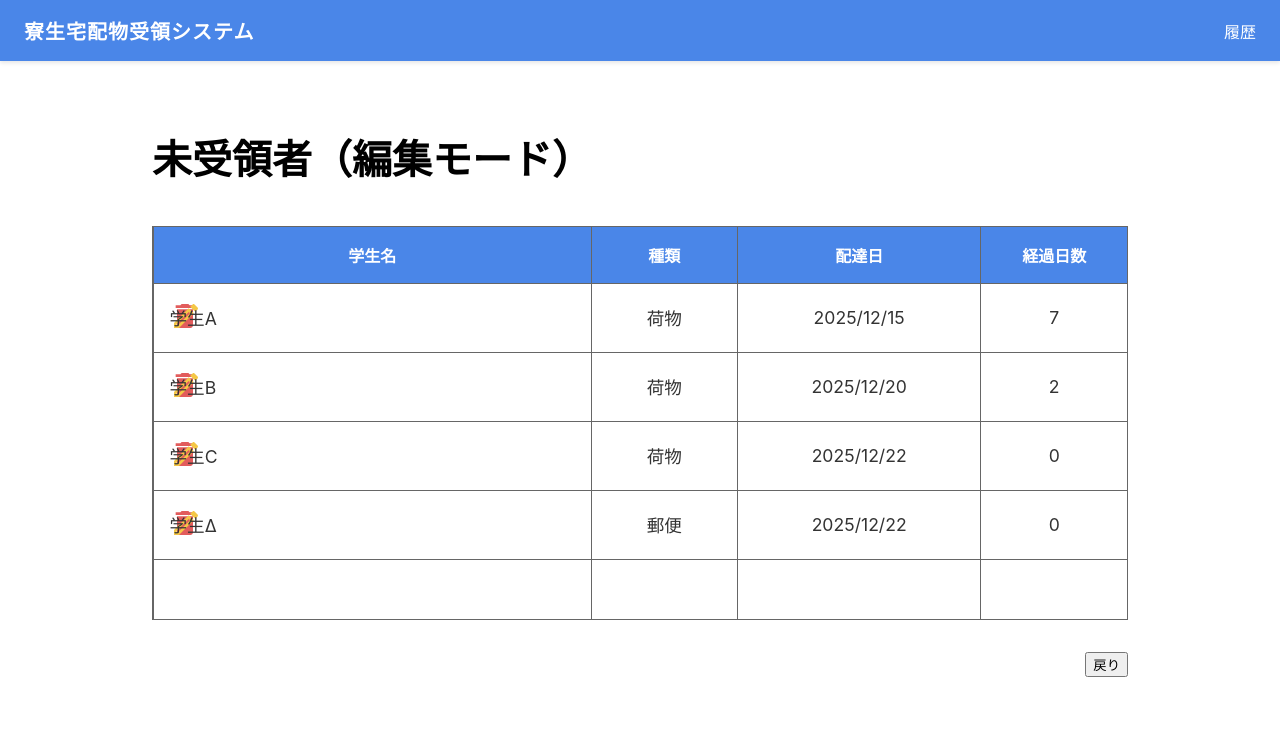
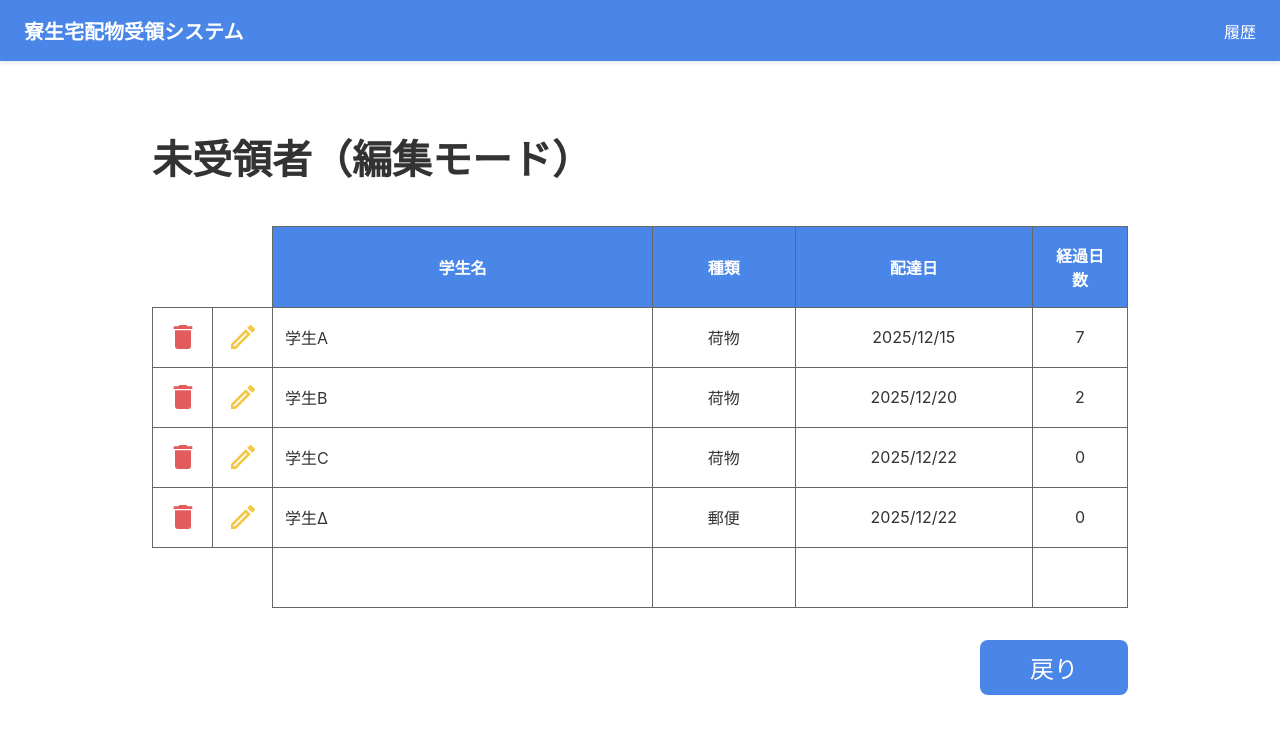
Before and after one commit to mii-na/softwareEngineering, a React (Vite) app: page /edit in a window 1280 px wide. Shown: the top 734 px of the page. Built offline with nearby package versions, Linux system fonts and the light colour scheme.

Commit message:
削除ボタン実装

```diff
--- a/src/App.css
+++ b/src/App.css
@@ -18,7 +18,7 @@ body {
 
 /* --- ヘッダー --- */
 .app-header {
-  background-color: #4A86E8; /* 画像の特徴的な青色 */
+  background-color: #4A86E8;
   color: white;
   padding: 16px 24px;
   display: flex;
@@ -30,22 +30,16 @@ body {
 .header-title {
   font-size: 1.25rem;
   font-weight: bold;
-  letter-spacing: 0.05em;
 }
 
 .header-history {
-  font-size: 1rem;
   cursor: pointer;
-}
-
-.header-history:hover {
-  text-decoration: underline;
 }
 
 /* --- メインコンテンツ --- */
 .main-content {
   max-width: 1024px;
-  margin: 0 auto; /* 中央寄せ */
+  margin: 0 auto;
   padding: 40px 24px;
   width: 100%;
 }
@@ -54,87 +48,95 @@ body {
   font-size: 2.5rem;
   font-weight: bold;
   margin-bottom: 40px;
-  color: black;
 }
 
-/* --- テーブル --- */
+/* --- テーブル設定 (ここから下が特に重要) --- */
 .table-container {
   width: 100%;
-  border: 1px solid #666; /* 外枠 */
 }
 
 .parcel-table {
   width: 100%;
-  border-collapse: collapse; /* Excelのように隙間をなくす */
-  table-layout: fixed; /* 列幅を固定して制御しやすくする */
+  border-collapse: collapse;
+  /* 列幅を固定してレイアウト崩れを防ぐ */
+  table-layout: fixed;
 }
 
-/* テーブルヘッダー */
+/* --- テーブルヘッダー --- */
 .parcel-table th {
+  padding: 16px;
+  font-weight: 600;
+  text-align: center;
+  /* デフォルトの境界線 */
+  border-right: 1px solid #666;
+  border-top: 1px solid #666;
+  border-bottom: 1px solid #666;
   background-color: #4A86E8;
   color: white;
-  padding: 16px;
-  border-right: 1px solid #666; /* 縦の区切り線 */
-  font-weight: 600;
-  text-align: center;
 }
 
-.parcel-table th:last-child {
-  border-right: none;
+/* --- ！！！ここが重なり解消の重要ポイント！！！ --- */
+/* アイコン用のヘッダー（透明・幅固定） */
+.th-icon-header {
+  width: 60px;  /* ここで幅を確保しています */
+  background-color: transparent !important; /* 青背景を消す */
+  border: none !important; /* 枠線を消す */
 }
 
-/* 列幅の指定 */
-.th-name { width: 45%; }
+/* --- 列の幅設定 --- */
+/* アイコン列以外の幅をパーセントで指定 */
+.th-name { width: 40%; border-left: 1px solid #666; }
 .th-type { width: 15%; }
 .th-date { width: 25%; }
-.th-days { width: 15%; }
+.th-days { width: 10%; }
 
-/* テーブルボディ */
+/* --- テーブルボディ --- */
 .parcel-table td {
-  padding: 16px;
-  border-top: 1px solid #666; /* 横の区切り線 */
-  border-right: 1px solid #666; /* 縦の区切り線 */
-  font-size: 1.1rem;
+  padding: 12px;
+  border: 1px solid #666;
+  vertical-align: middle;
+  height: 60px; /* セルの高さを確保 */
 }
 
-.parcel-table td:last-child {
-  border-right: none;
+/* アイコン用セル */
+.td-icon {
+  width: 60px; /* ヘッダーと同じ幅を指定 */
+  text-align: center;
+  padding: 0; /* パディングをなくして中央配置しやすくする */
+  border: none; /* アイコン周りの枠線はお好みで（画像に合わせるなら枠なしが良いかも） */
 }
 
-/* 学生名は左寄せ、その他は中央寄せ */
-.td-name {
-  text-align: left;
-  padding-left: 24px; /* 学生名のインデント */
+/* もし画像のようにアイコンにも枠線が必要なら以下を有効にしてください */
+/* .td-icon { border: 1px solid #666; } */
+
+.icon-box {
+  display: flex;
+  justify-content: center;
+  align-items: center;
+  width: 100%;
+  height: 100%;
 }
 
-.td-center {
-  text-align: center;
-}
+.td-name { text-align: left; padding-left: 24px; }
+.td-center { text-align: center; }
 
-/* 空行のスタイル（高さ確保） */
-.empty-row td {
-  height: 60px;
-}
+/* 空行 */
+.empty-row td { height: 60px; }
+.td-icon-empty { border: none !important; }
 
-/* --- ボタンエリア --- */
+/* --- ボタン --- */
 .button-container {
   display: flex;
-  justify-content: flex-end; /* 右寄せ */
+  justify-content: flex-end;
   margin-top: 32px;
 }
 
-.edit-button {
+.action-button {
   background-color: #4A86E8;
   color: white;
   font-size: 1.5rem;
   padding: 10px 50px;
   border: none;
-  border-radius: 8px; /* 角丸 */
+  border-radius: 8px;
   cursor: pointer;
-  box-shadow: 0 2px 4px rgba(0,0,0,0.2);
-  transition: background-color 0.2s;
 }
-
-.edit-button:hover {
-  background-color: #3b75d6;
-}
--- a/src/EditPage.tsx
+++ b/src/EditPage.tsx
@@ -1,9 +1,26 @@
-import React from 'react';
+import React, { useState } from 'react';
 import { useNavigate } from 'react-router-dom';
 import './App.css';
-import { mockData } from './Home'; // データをHomeからインポート（または共通ファイルから）
 
-// アイコンコンポーネント
+// --- 方法②：ここで型とデータを定義します ---
+
+interface ParcelData {
+  id: string;
+  studentName: string;
+  type: '荷物' | '郵便';
+  deliveryDate: string;
+  elapsedDays: number;
+}
+
+const mockData: ParcelData[] = [
+  { id: '1', studentName: '学生A', type: '荷物', deliveryDate: '2025/12/15', elapsedDays: 7 },
+  { id: '2', studentName: '学生B', type: '荷物', deliveryDate: '2025/12/20', elapsedDays: 2 },
+  { id: '3', studentName: '学生C', type: '荷物', deliveryDate: '2025/12/22', elapsedDays: 0 },
+  { id: '4', studentName: '学生Δ', type: '郵便', deliveryDate: '2025/12/22', elapsedDays: 0 },
+];
+
+// --- アイコンの定義 ---
+
 const TrashIcon = () => (
   <svg xmlns="http://www.w3.org/2000/svg" viewBox="0 0 24 24" fill="#E25C5C" width="32px" height="32px">
     <path d="M0 0h24v24H0V0z" fill="none"/>
@@ -18,8 +35,23 @@ const EditIcon = () => (
   </svg>
 );
 
+// --- メインコンポーネント ---
+
 const EditPage: React.FC = () => {
   const navigate = useNavigate();
+
+  // データを状態(items)として管理
+  const [items, setItems] = useState<ParcelData[]>(mockData);
+
+  // 削除処理
+  const handleDelete = (id: string) => {
+    const isConfirmed = window.confirm('削除しますか？');
+    if (isConfirmed) {
+      // IDが一致しないものだけを残す（＝一致するものを削除）
+      const newItems = items.filter((item) => item.id !== id);
+      setItems(newItems);
+    }
+  };
 
   return (
     <div className="app-container">
@@ -35,8 +67,10 @@ const EditPage: React.FC = () => {
           <table className="parcel-table">
             <thead>
               <tr>
+                {/* ヘッダー：アイコン用に空の列を2つ用意 */}
                 <th className="th-icon-header"></th>
                 <th className="th-icon-header"></th>
+
                 <th className="th-name">学生名</th>
                 <th className="th-type">種類</th>
                 <th className="th-date">配達日</th>
@@ -44,16 +78,37 @@ const EditPage: React.FC = () => {
               </tr>
             </thead>
             <tbody>
-              {mockData.map((item) => (
+              {/* 重要：mockDataではなくitemsをマップする */}
+              {items.map((item) => (
                 <tr key={item.id}>
-                  <td className="td-icon"><div className="icon-box"><TrashIcon /></div></td>
-                  <td className="td-icon"><div className="icon-box"><EditIcon /></div></td>
+
+                  {/* 1列目：ゴミ箱アイコン */}
+                  <td className="td-icon">
+                    <div
+                      className="icon-box"
+                      onClick={() => handleDelete(item.id)}
+                      style={{ cursor: 'pointer' }}
+                    >
+                      <TrashIcon />
+                    </div>
+                  </td>
+
+                  {/* 2列目：編集アイコン（別のtdタグにする） */}
+                  <td className="td-icon">
+                    <div className="icon-box" style={{ cursor: 'pointer' }}>
+                      <EditIcon />
+                    </div>
+                  </td>
+
+                  {/* データ列 */}
                   <td className="td-name">{item.studentName}</td>
                   <td className="td-center">{item.type}</td>
                   <td className="td-center">{item.deliveryDate}</td>
                   <td className="td-center">{item.elapsedDays}</td>
                 </tr>
               ))}
+
+              {/* レイアウト調整用の空行 */}
               <tr className="empty-row">
                  <td className="td-icon-empty"></td>
                  <td className="td-icon-empty"></td>
@@ -64,7 +119,6 @@ const EditPage: React.FC = () => {
         </div>
 
         <div className="button-container">
-          {/* クリックしたらトップページ / へ戻る */}
           <button className="action-button" onClick={() => navigate('/')}>
             戻り
           </button>
```
